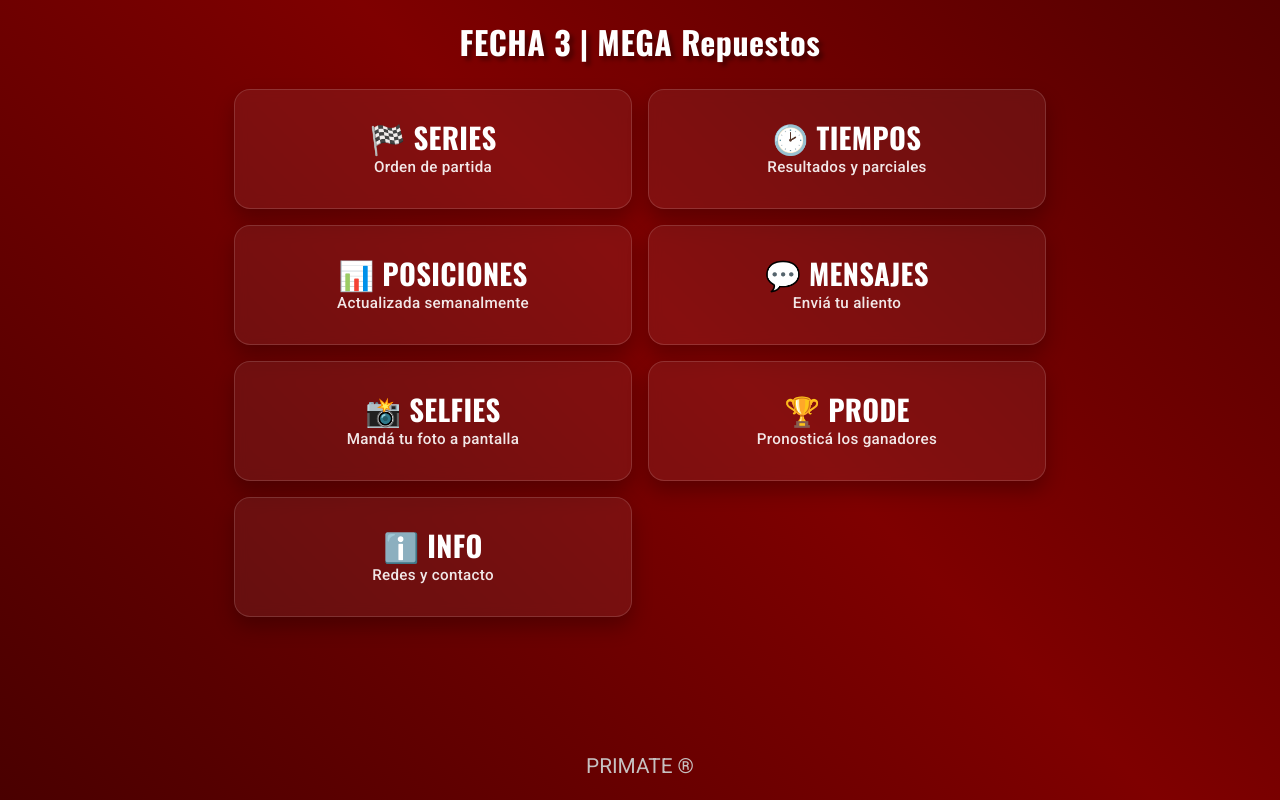
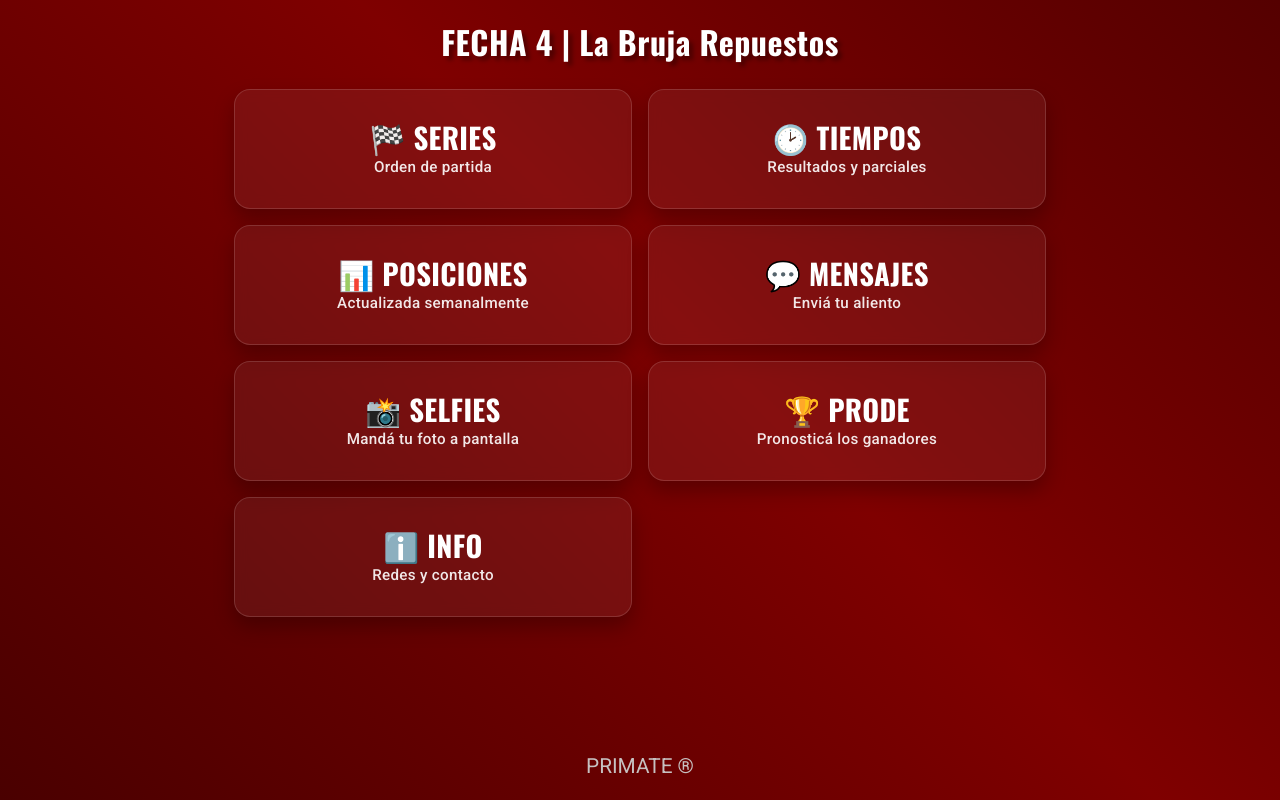
Before and after one commit to jcheva123/showmidget, a plain HTML site: page index.html in a window 1280 px wide. Drawn offline with nearby package versions, Linux system fonts and the light colour scheme.

Commit message:
Update index.html

```diff
--- a/index.html
+++ b/index.html
@@ -102,7 +102,7 @@
 </head>
 <body>
   <header>
-        <h1>FECHA 3 | MEGA Repuestos</h1>
+        <h1>FECHA 4 | La Bruja Repuestos</h1>
   </header>
   <main class="wrap">
     <div class="grid">
```
